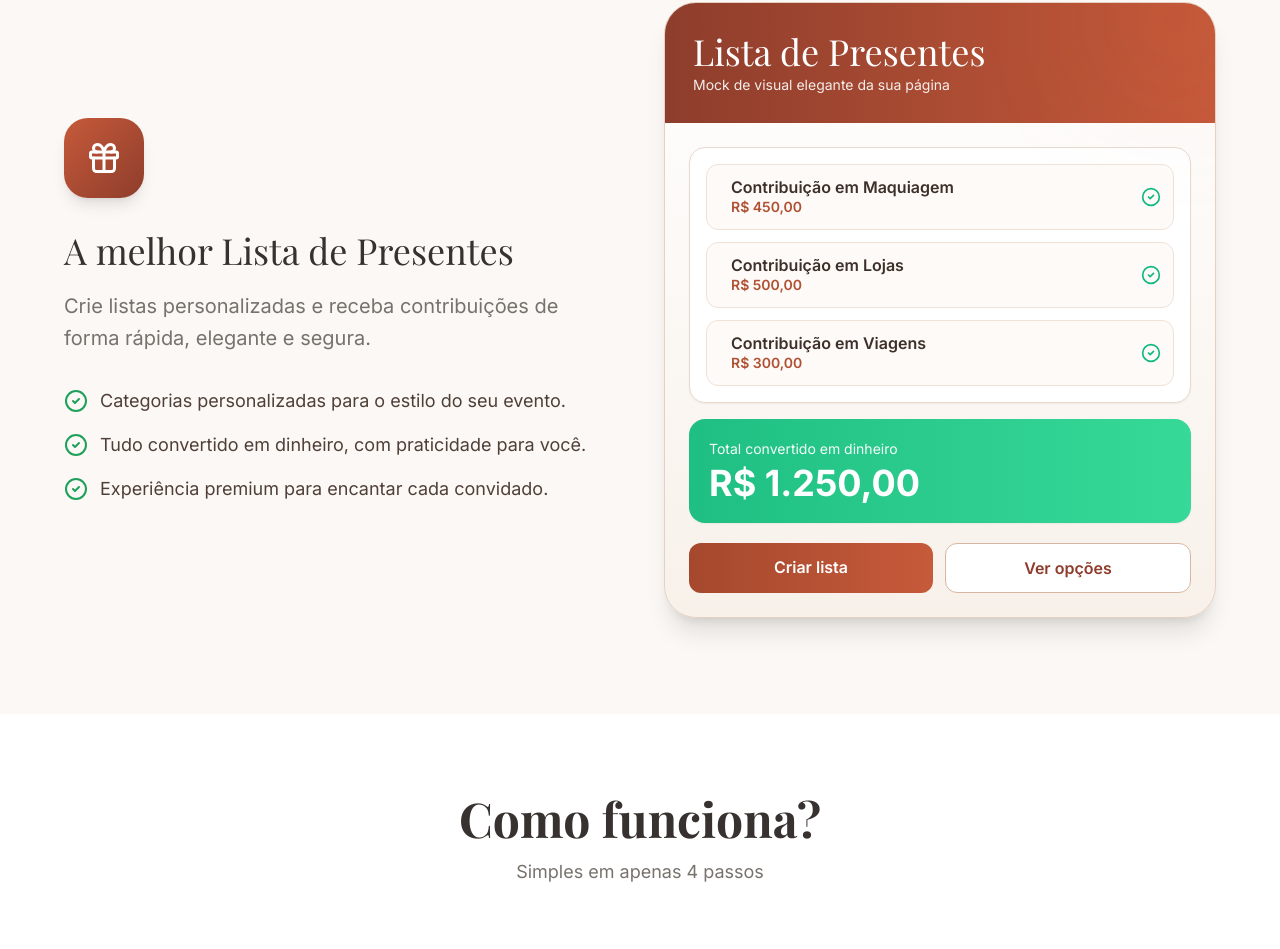
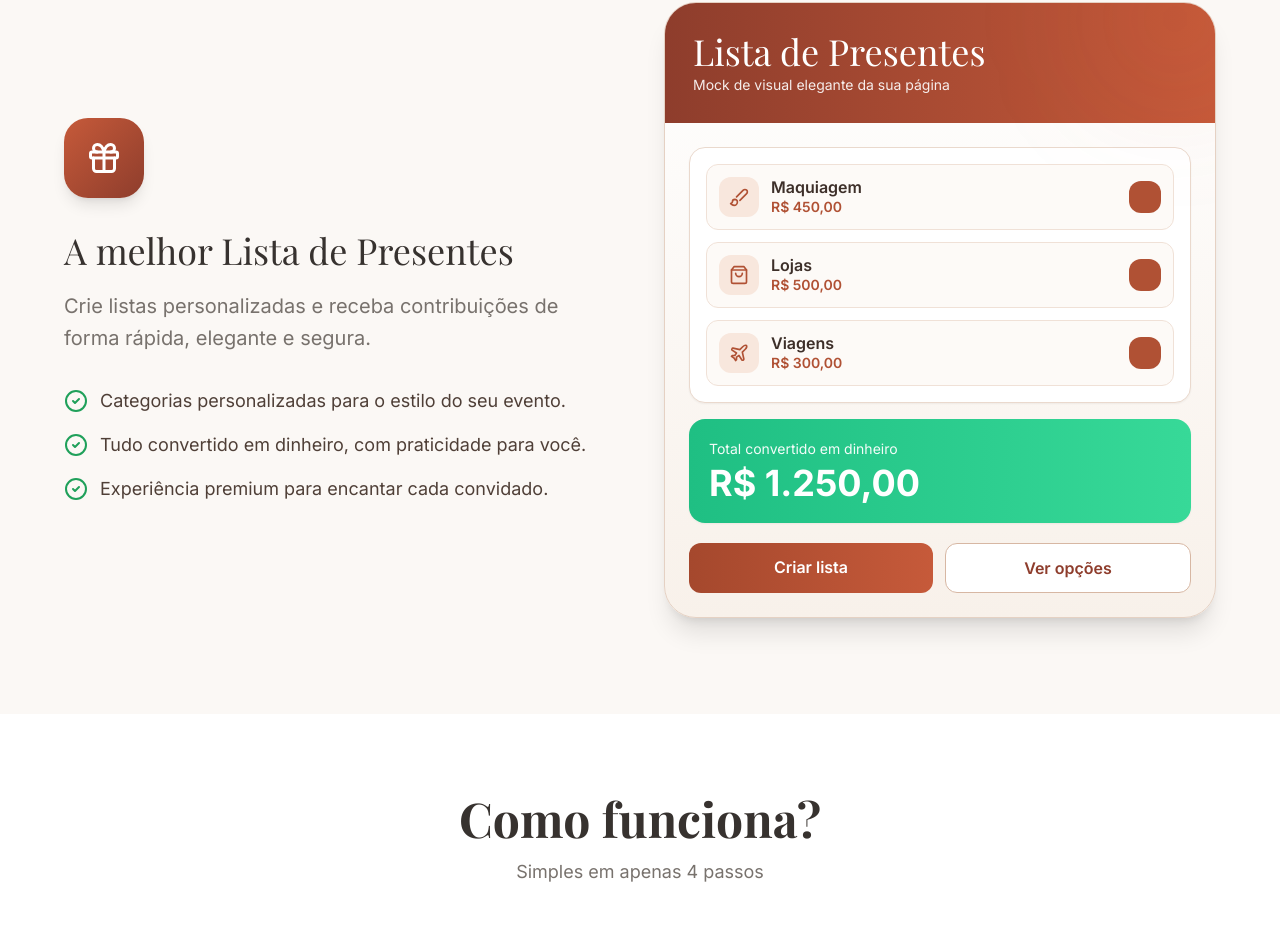
Before and after one commit to lumieconvites-netizen/lumie-presentes, a Next.js app: page / in a window 1280 px wide. Shown: the part 1751-2700 px from the top of the page. Built offline with nearby package versions, Linux system fonts and the light colour scheme; no server answers.

Commit message:
style: refine gift mock with delicate brand icons and softer palette

```diff
--- a/app/page.tsx
+++ b/app/page.tsx
@@ -2,7 +2,7 @@ import Link from 'next/link';
 import Image from 'next/image';
 import { Button } from '@/components/ui/button';
 import { Navbar } from '@/components/layout/navbar';
-import { CalendarCheck2, ImageIcon, MessageCircleHeart, TimerReset, Sparkles, CreditCard, CheckCircle2, Gift } from 'lucide-react';
+import { CalendarCheck2, ImageIcon, MessageCircleHeart, TimerReset, Sparkles, CreditCard, CheckCircle2, Gift, Brush, ShoppingBag, Plane } from 'lucide-react';
 
 const heroSlides = [
   { src: '/hero-slides/15-anos-01.jpg', alt: 'Festa de 15 anos 1' },
@@ -50,9 +50,9 @@ const features = [
 ];
 
 const showcaseGiftItems = [
-  { id: 1, guest: 'Mariana Costa', title: 'Contribuição em Maquiagem', value: 'R$ 450,00', date: 'Hoje, 10:21' },
-  { id: 2, guest: 'Rafaela Souza', title: 'Contribuição em Lojas', value: 'R$ 500,00', date: 'Hoje, 09:48' },
-  { id: 3, guest: 'Camila Santos', title: 'Contribuição em Viagens', value: 'R$ 300,00', date: 'Ontem, 18:12' },
+  { id: 1, title: 'Maquiagem', value: 'R$ 450,00', icon: 'makeup' },
+  { id: 2, title: 'Lojas', value: 'R$ 500,00', icon: 'store' },
+  { id: 3, title: 'Viagens', value: 'R$ 300,00', icon: 'travel' },
 ];
 
 export default function HomePage() {
@@ -224,16 +224,20 @@ export default function HomePage() {
                       className="gift-check-row flex items-center justify-between rounded-xl border border-[#f0e1d7] bg-[#fdfaf7] px-3 py-3"
                       style={{ animationDelay: `${index * 120}ms` }}
                     >
-                      <div className="flex items-center gap-3">
-                        <span className="text-xl">{item.emoji}</span>
+                    <div className="flex items-center gap-3">
+                        <div className="h-10 w-10 rounded-xl bg-[#f8e7dd] text-[#b05134] inline-flex items-center justify-center">
+                          {item.icon === 'makeup' && <Brush className="w-5 h-5" />}
+                          {item.icon === 'store' && <ShoppingBag className="w-5 h-5" />}
+                          {item.icon === 'travel' && <Plane className="w-5 h-5" />}
+                        </div>
                         <div>
                           <p className="font-semibold text-[#3d2f29] leading-tight">{item.title}</p>
                           <p className="text-[#b05134] text-sm font-semibold">{item.value}</p>
                         </div>
-                      </div>
-                      <CheckCircle2 className="w-5 h-5 text-emerald-500" />
                     </div>
-                  ))}
+                      <div className="h-8 w-8 rounded-lg bg-[#b05134]" />
+                  </div>
+                ))}
                 </div>
 
                 <div className="mt-4 rounded-2xl bg-gradient-to-r from-[#1fbf83] to-[#37d998] p-5 text-white shadow-sm">
```
